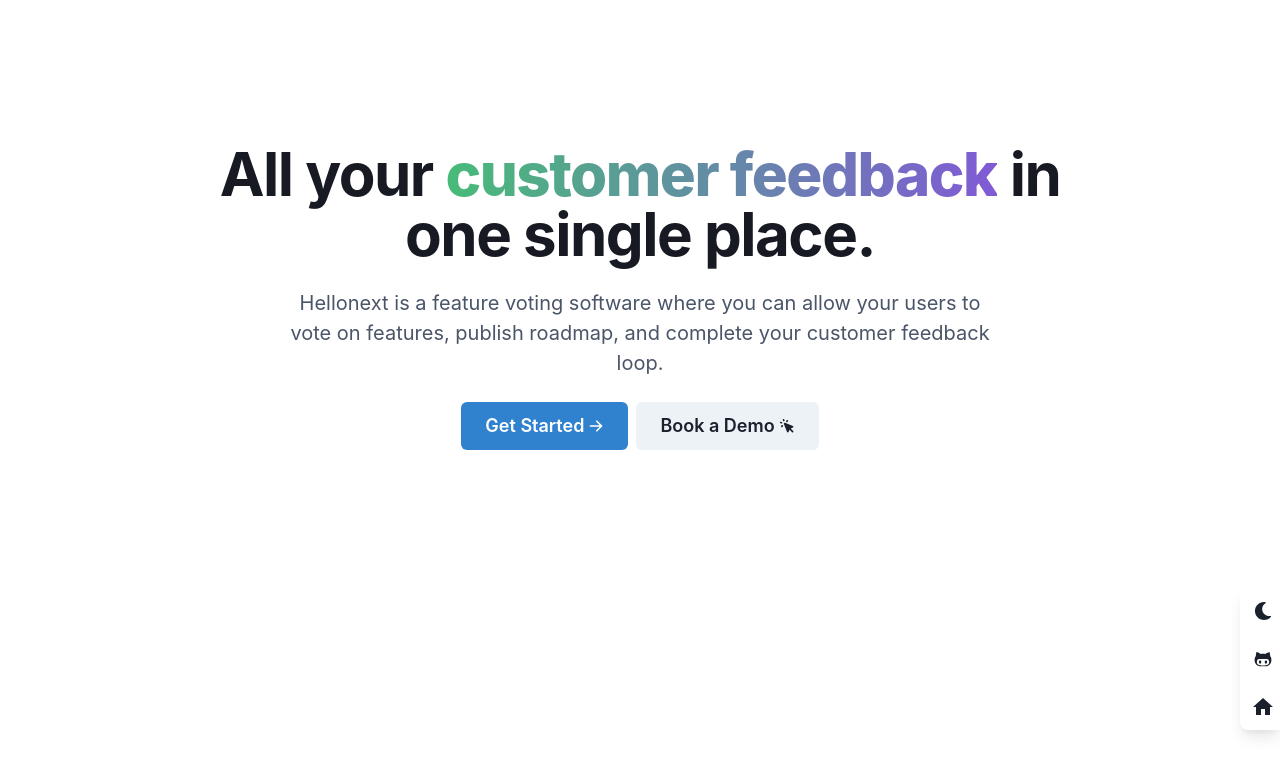
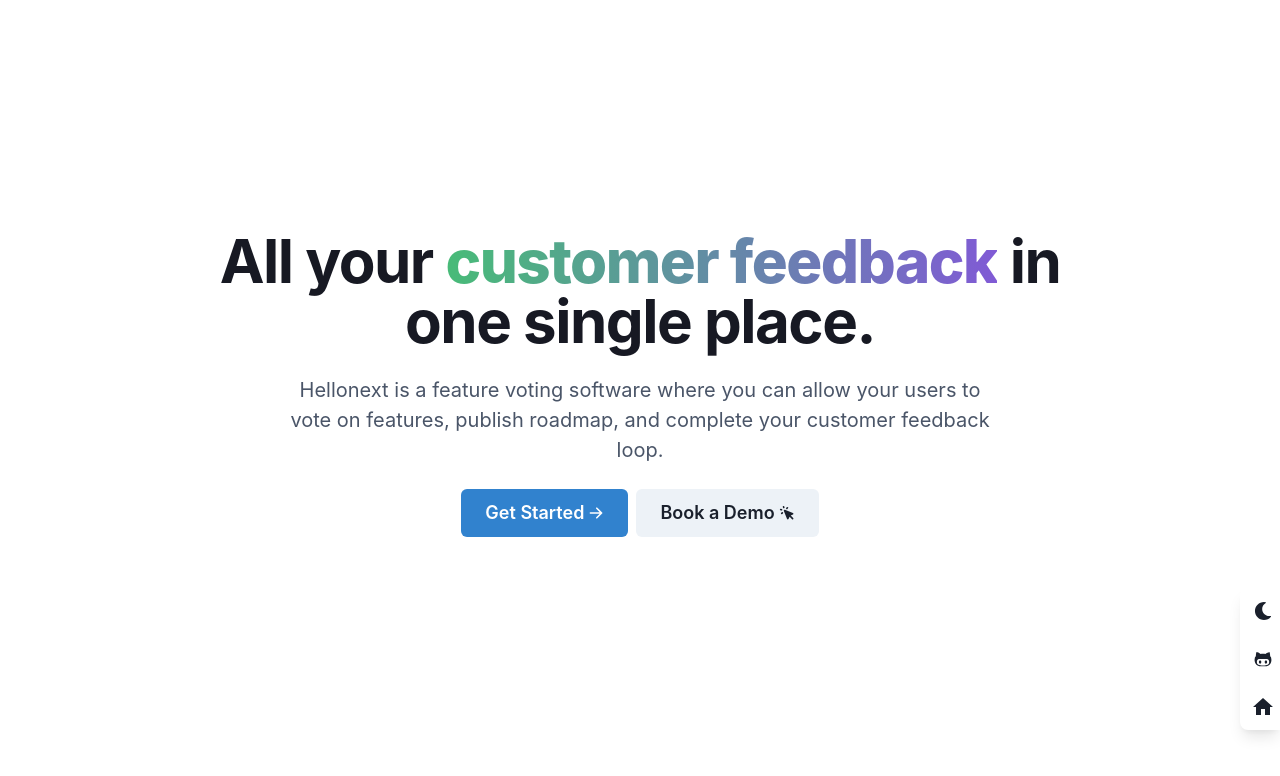
Before and after one commit to xhofe/react-template, a React (Vite) app: page / in a window 1280 px wide. Shown: the top 776 px of the page. Built offline with nearby package versions, Linux system fonts and the light colour scheme.

Commit message:
Update index.tsx

```diff
--- a/src/pages/index/index.tsx
+++ b/src/pages/index/index.tsx
@@ -9,11 +9,12 @@ import {
   Image,
   Text,
   Icon,
+  Center,
 } from "@chakra-ui/react";
 
 const KuttyHero = () => {
   return (
-    <Box px={8} py={36} mx="auto">
+    <Center px={8} h="full">
       <Box
         w={{ base: "full", md: 11 / 12, xl: 9 / 12 }}
         mx="auto"
@@ -114,7 +115,7 @@ const KuttyHero = () => {
           alt="Hellonext feedback boards software screenshot"
         />
       </Box> */}
-    </Box>
+    </Center>
   );
 };
 
```
